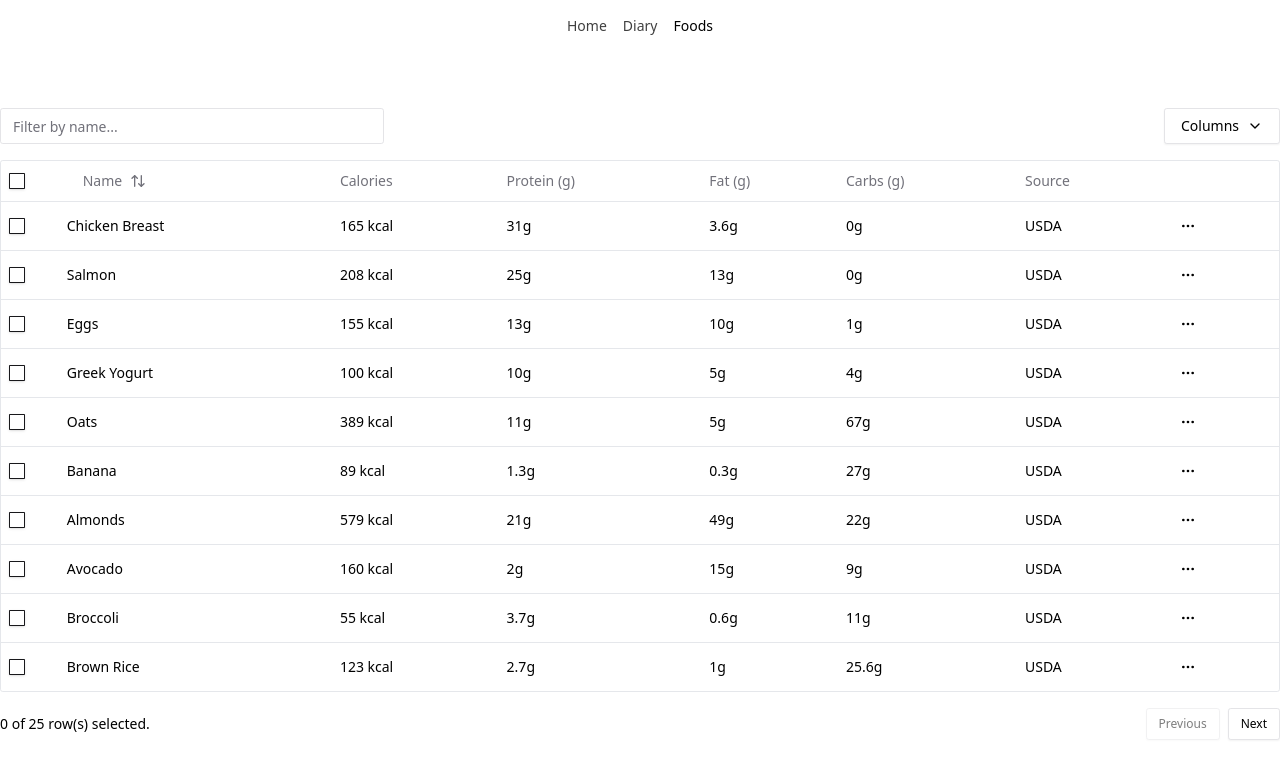
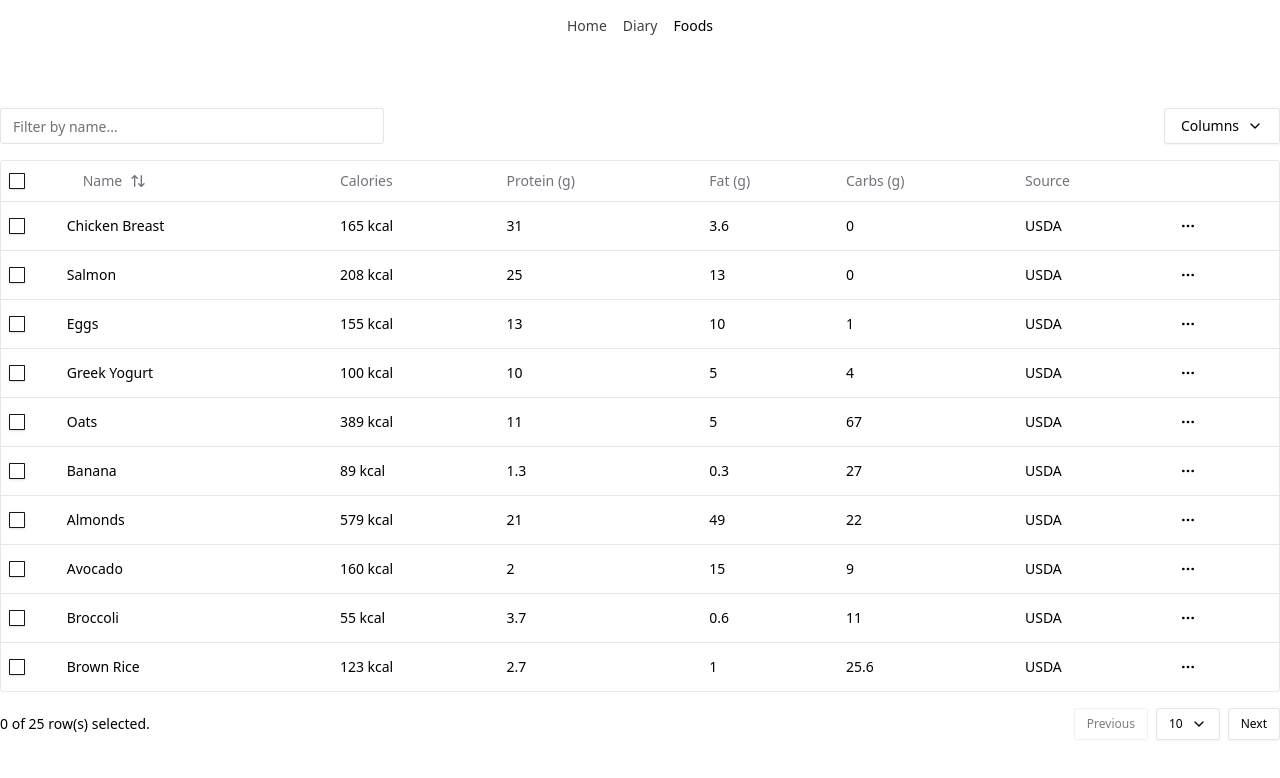
Before and after one commit to dragoispas/makro-next, a Next.js app: page /foods in a window 1280 px wide. Shown: the top 778 px of the page. Built offline with nearby package versions, Linux system fonts and the light colour scheme.

Commit message:
added table pagination

```diff
--- a/components/foods/foods-table/columns.tsx
+++ b/components/foods/foods-table/columns.tsx
@@ -54,17 +54,17 @@ export const columns: ColumnDef<Product>[] = [
     {
         accessorKey: "protein",
         header: "Protein (g)",
-        cell: ({ row }) => <div>{row.original.macronutrients.protein}g</div>,
+        cell: ({ row }) => <div>{row.original.macronutrients.protein}</div>,
     },
     {
         accessorKey: "fat",
         header: "Fat (g)",
-        cell: ({ row }) => <div>{row.original.macronutrients.fat}g</div>,
+        cell: ({ row }) => <div>{row.original.macronutrients.fat}</div>,
     },
     {
         accessorKey: "carbs",
         header: "Carbs (g)",
-        cell: ({ row }) => <div>{row.original.macronutrients.carbs}g</div>,
+        cell: ({ row }) => <div>{row.original.macronutrients.carbs}</div>,
     },
     {
         accessorKey: "source",
--- a/components/foods/foods-table/products.table.tsx
+++ b/components/foods/foods-table/products.table.tsx
@@ -29,12 +29,17 @@ import {
 import { DropdownMenu, DropdownMenuCheckboxItem, DropdownMenuContent, DropdownMenuTrigger, DropdownMenuItem, DropdownMenuLabel, DropdownMenuSeparator } from "@/components/ui/dropdown-menu"
 import { mockProducts } from "@/app/mockData"
 import { columns } from "./columns"
+import { Pagination } from "@/components/ui/pagination"
 
 export function ProductsTable() {
     const [sorting, setSorting] = React.useState<SortingState>([])
     const [columnFilters, setColumnFilters] = React.useState<ColumnFiltersState>([])
     const [columnVisibility, setColumnVisibility] = React.useState<VisibilityState>({})
     const [rowSelection, setRowSelection] = React.useState({})
+    const [pagination, setPagination] = React.useState({
+        pageIndex: 0, // Start at first page
+        pageSize: 10, // Default rows per page
+    });
 
     const table = useReactTable({
         data: mockProducts,
@@ -47,11 +52,13 @@ export function ProductsTable() {
         getFilteredRowModel: getFilteredRowModel(),
         onColumnVisibilityChange: setColumnVisibility,
         onRowSelectionChange: setRowSelection,
+        onPaginationChange: setPagination,
         state: {
             sorting,
             columnFilters,
             columnVisibility,
             rowSelection,
+            pagination
         },
     })
 
@@ -117,6 +124,7 @@ export function ProductsTable() {
                 <div className="flex-1 text-sm text-muted-foreground">
                     {table.getFilteredSelectedRowModel().rows.length} of{" "}
                     {table.getFilteredRowModel().rows.length} row(s) selected.
+
                 </div>
                 <div className="space-x-2">
                     <Button
@@ -127,6 +135,23 @@ export function ProductsTable() {
                     >
                         Previous
                     </Button>
+                    <DropdownMenu>
+                        <DropdownMenuTrigger asChild>
+                            <Button variant="outline" size="sm">
+                                {table.getState().pagination.pageSize} <ChevronDown />
+                            </Button>
+                        </DropdownMenuTrigger>
+                        <DropdownMenuContent align="end">
+                            {[10, 25, 50, 100].map((size) => (
+                                <DropdownMenuItem
+                                    key={size}
+                                    onClick={() => table.setPageSize(size)}
+                                >
+                                    {size}
+                                </DropdownMenuItem>
+                            ))}
+                        </DropdownMenuContent>
+                    </DropdownMenu>
                     <Button
                         variant="outline"
                         size="sm"
```
